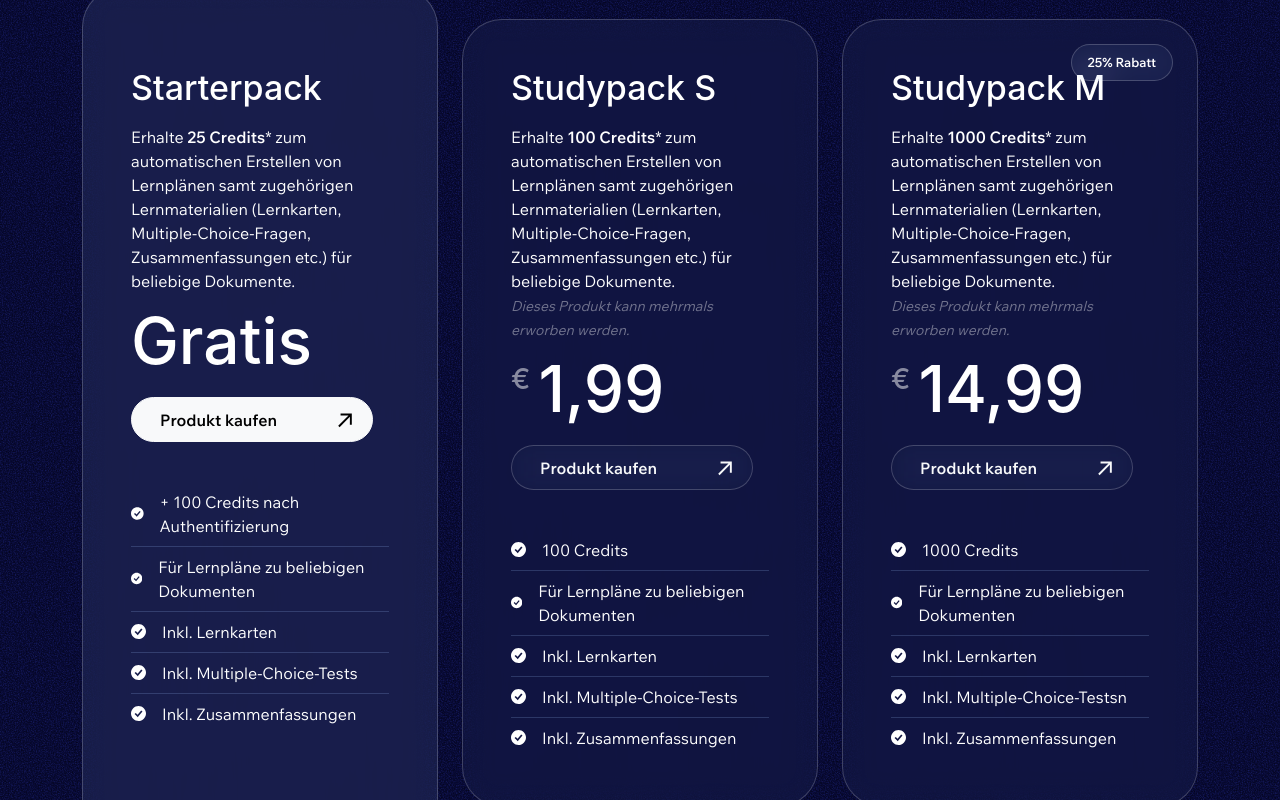
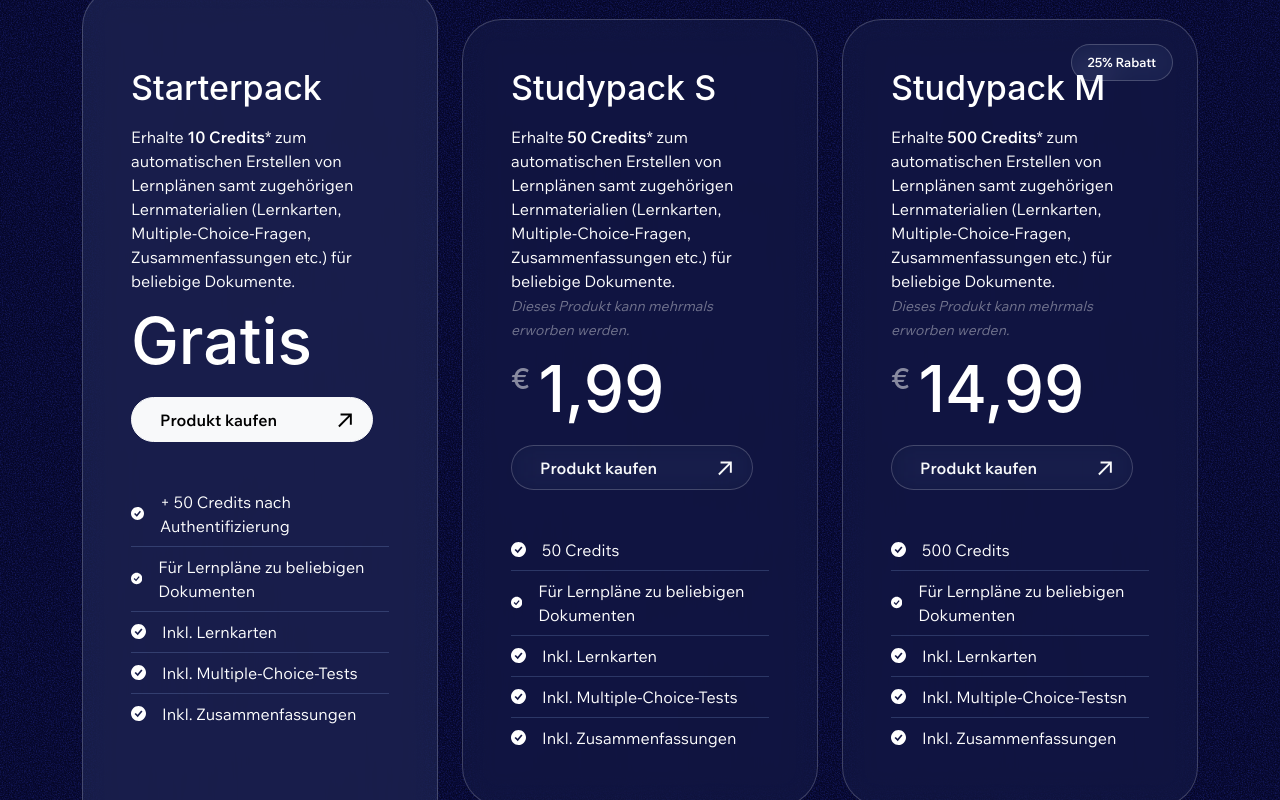
Before and after one commit to tanjawebdev/stackreps, a Next.js app: page / in a window 1280 px wide. Shown: the part 4660-5460 px from the top of the page. Built offline with nearby package versions, Linux system fonts and the light colour scheme.

Commit message:
adapted priding

```diff
--- a/app/components/Prices.tsx
+++ b/app/components/Prices.tsx
@@ -21,12 +21,12 @@ export default function Prices() {
                       price={0}
                       link="https://study.stackreps.com/"
                       linktext="Produkt kaufen"
-                      points={["+ 100 Credits nach Authentifizierung", "Für Lernpläne zu beliebigen Dokumenten", "Inkl. Lernkarten", "Inkl. Multiple-Choice-Tests", "Inkl. Zusammenfassungen"]}
+                      points={["+ 50 Credits nach Authentifizierung", "Für Lernpläne zu beliebigen Dokumenten", "Inkl. Lernkarten", "Inkl. Multiple-Choice-Tests", "Inkl. Zusammenfassungen"]}
                       highlight={true}
                       ref={refPrice2}
                   >
                       <p>
-                          Erhalte <strong> 25 Credits</strong>* zum automatischen Erstellen von Lernplänen samt zugehörigen Lernmaterialien (Lernkarten, Multiple-Choice-Fragen, Zusammenfassungen etc.) für beliebige Dokumente. <br/>
+                          Erhalte <strong> 10 Credits</strong>* zum automatischen Erstellen von Lernplänen samt zugehörigen Lernmaterialien (Lernkarten, Multiple-Choice-Fragen, Zusammenfassungen etc.) für beliebige Dokumente. <br/>
 
                       </p>
                   </PriceCard>
@@ -35,12 +35,12 @@ export default function Prices() {
                       price={1.99}
                       link="https://study.stackreps.com/"
                       linktext="Produkt kaufen"
-                      points={["100 Credits", "Für Lernpläne zu beliebigen Dokumenten", "Inkl. Lernkarten", "Inkl. Multiple-Choice-Tests", "Inkl. Zusammenfassungen"]}
+                      points={["50 Credits", "Für Lernpläne zu beliebigen Dokumenten", "Inkl. Lernkarten", "Inkl. Multiple-Choice-Tests", "Inkl. Zusammenfassungen"]}
                       highlight={false}
                       ref={refPrice1}
                   >
                       <p>
-                      Erhalte <strong> 100 Credits</strong>* zum automatischen Erstellen von Lernplänen samt zugehörigen Lernmaterialien (Lernkarten, Multiple-Choice-Fragen, Zusammenfassungen etc.) für beliebige Dokumente. <br/>
+                      Erhalte <strong> 50 Credits</strong>* zum automatischen Erstellen von Lernplänen samt zugehörigen Lernmaterialien (Lernkarten, Multiple-Choice-Fragen, Zusammenfassungen etc.) für beliebige Dokumente. <br/>
                           <small>Dieses Produkt kann mehrmals erworben werden.</small>
                       </p>
                   </PriceCard>
@@ -50,21 +50,21 @@ export default function Prices() {
                       price={14.99}
                       link="https://study.stackreps.com/"
                       linktext="Produkt kaufen"
-                      points={["1000 Credits", "Für Lernpläne zu beliebigen Dokumenten", "Inkl. Lernkarten", "Inkl. Multiple-Choice-Testsn", "Inkl. Zusammenfassungen"]}
+                      points={["500 Credits", "Für Lernpläne zu beliebigen Dokumenten", "Inkl. Lernkarten", "Inkl. Multiple-Choice-Testsn", "Inkl. Zusammenfassungen"]}
                       discount={25}
                       highlight={false}
                       monthly={false}
                       ref={refPrice3}
                   >
                       <p>
-                      Erhalte <strong> 1000 Credits</strong>* zum automatischen Erstellen von Lernplänen samt zugehörigen Lernmaterialien (Lernkarten, Multiple-Choice-Fragen, Zusammenfassungen etc.) für beliebige Dokumente. <br/>
+                      Erhalte <strong> 500 Credits</strong>* zum automatischen Erstellen von Lernplänen samt zugehörigen Lernmaterialien (Lernkarten, Multiple-Choice-Fragen, Zusammenfassungen etc.) für beliebige Dokumente. <br/>
                       <small>Dieses Produkt kann mehrmals erworben werden.</small>
                       </p>
                   </PriceCard>
               </div>
 
               <div className={styles.creditNoteContainer}>
-                <small className={styles.creditNote}>*Ein Credit entspricht 1.000 Zeichen (ohne Leerzeichen) aus dem hochgeladenen Dokument. Pro Seite werden mindestens 2 Credits verrechnet. <br/> Für diesen Textinhalt werden Lernplan und Lernmaterialien generiert.</small>
+                <small className={styles.creditNote}>*Ein Credit entspricht einer Seite aus dem hochgeladenen Dokument. Für den Inhalt der Seite werden Lernplan und Lernmaterialien generiert.</small>
               </div>
       </section>
 )
```
